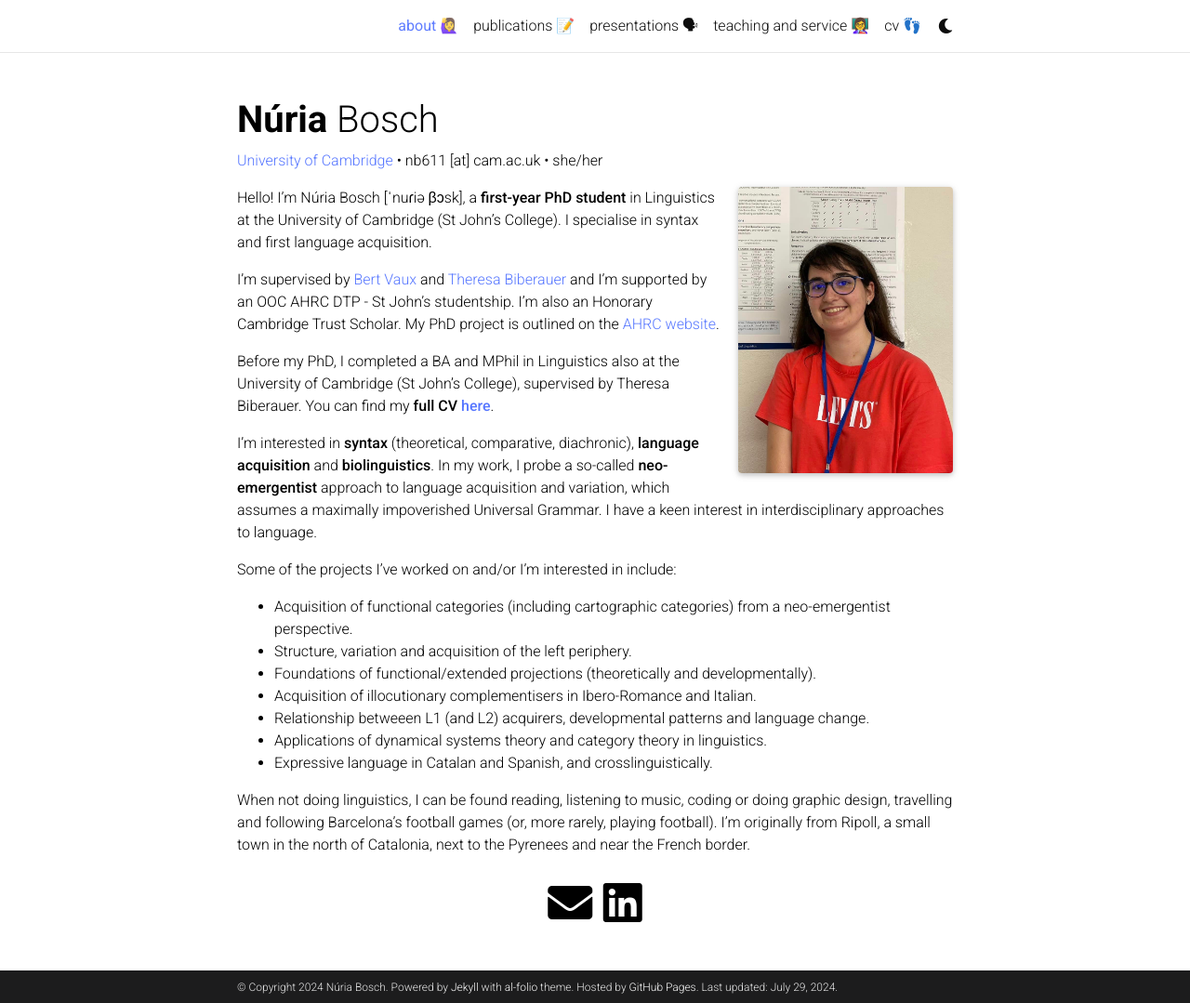
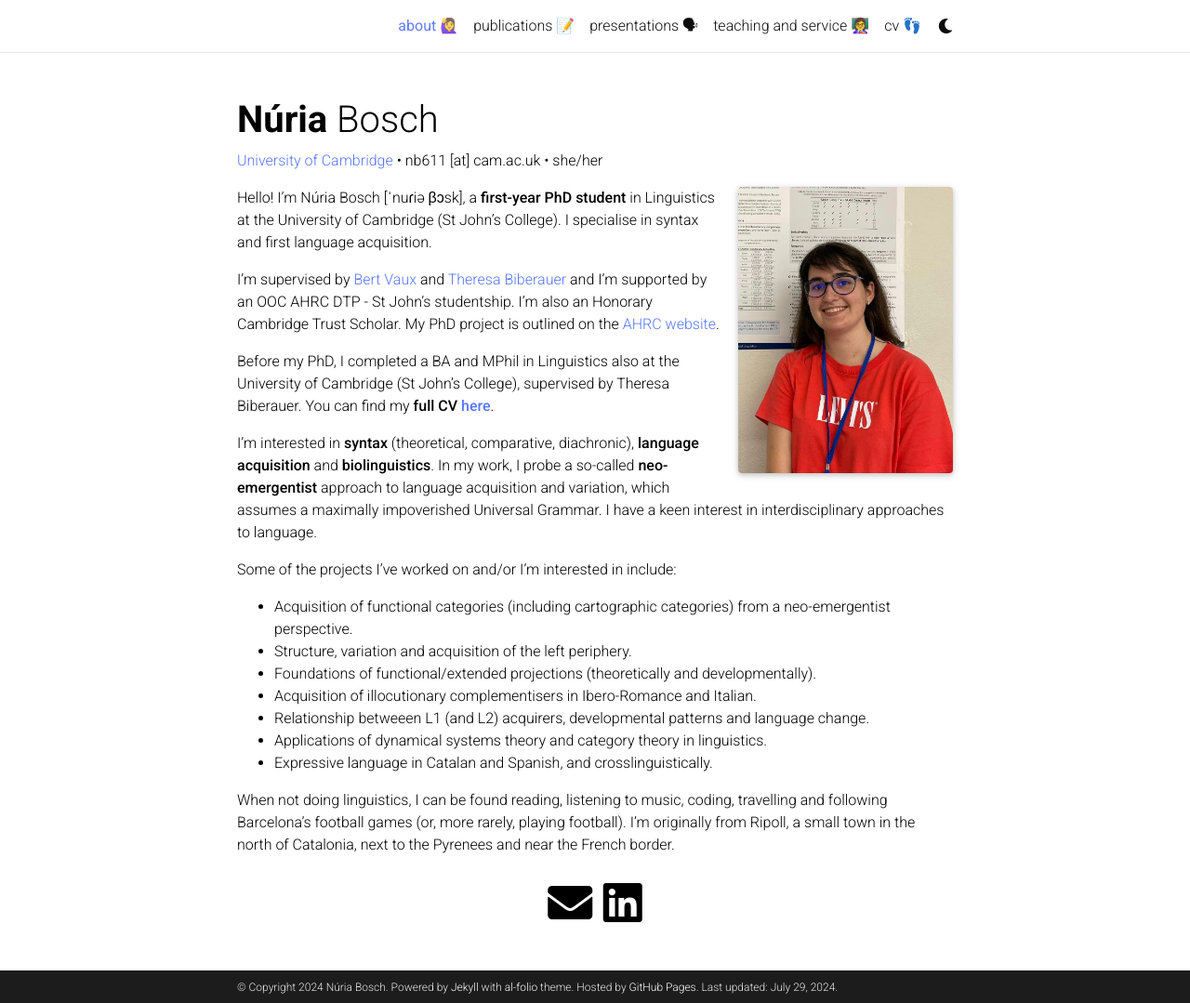
Before and after one commit to nuria-bosch/nuria-bosch.github.io, a Jekyll site: the page built from _pages/about.md, in a window 1280 px wide and 1079 px high. Shown: the whole window at 93% size. Built offline with Jekyll 4.4.1, drawn with Linux system fonts in a browser that asks for light colours; full-size pictures stand in for the smaller copies a plugin makes; emoji names are drawn with the system emoji font; comment, search, counter and statistics services are not loaded; a style sheet for code colours, icons or effects is not loaded.

Commit message:
Update about.md

```diff
--- a/_pages/about.md
+++ b/_pages/about.md
@@ -34,4 +34,4 @@ Some of the projects I've worked on and/or I'm interested in include:
 - Applications of dynamical systems theory and category theory in linguistics.
 - Expressive language in Catalan and Spanish, and crosslinguistically.
 
-When not doing linguistics, I can be found reading, listening to music, coding or doing graphic design, travelling and following Barcelona's football games (or, more rarely, playing football). I'm originally from Ripoll, a small town in the north of Catalonia, next to the Pyrenees and near the French border.
+When not doing linguistics, I can be found reading, listening to music, coding, travelling and following Barcelona's football games (or, more rarely, playing football). I'm originally from Ripoll, a small town in the north of Catalonia, next to the Pyrenees and near the French border.
```
